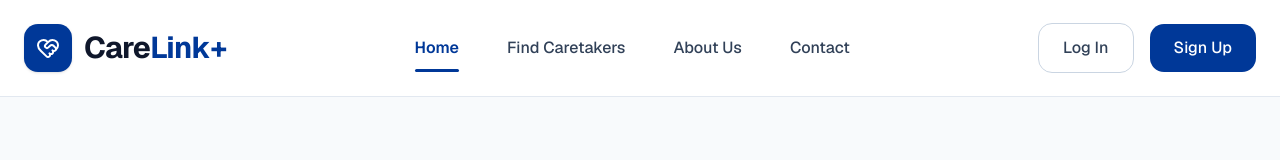
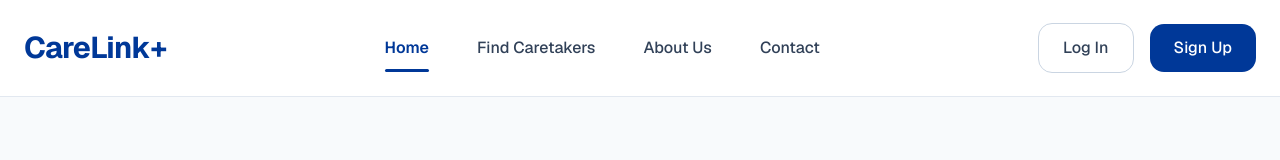
Before and after one commit to Ak181112/carelink, a Next.js app in the folder frontend/: page /about in a window 1280 px wide. Shown: the top 160 px of the page. Built offline with nearby package versions, Linux system fonts and the light colour scheme; no server answers.

Commit message:
UI common

```diff
--- a/frontend/src/components/common/Logo.tsx
+++ b/frontend/src/components/common/Logo.tsx
@@ -1,16 +1,12 @@
 import Link from "next/link";
-import { HeartHandshake } from "lucide-react";
 
 export default function Logo() {
   return (
     <Link href="/" className="flex items-center gap-3">
-      <div className="h-12 w-12 rounded-xl bg-[#003898] flex items-center justify-center shadow-sm">
-        <HeartHandshake className="h-6 w-6 text-white" />
-      </div>
+
 
       <h1 className="text-3xl font-bold tracking-tight">
-        <span className="text-slate-900">Care</span>
-        <span className="text-[#003898]">Link+</span>
+        <span className="text-[#003898]">CareLink+</span>
       </h1>
     </Link>
   );
```
